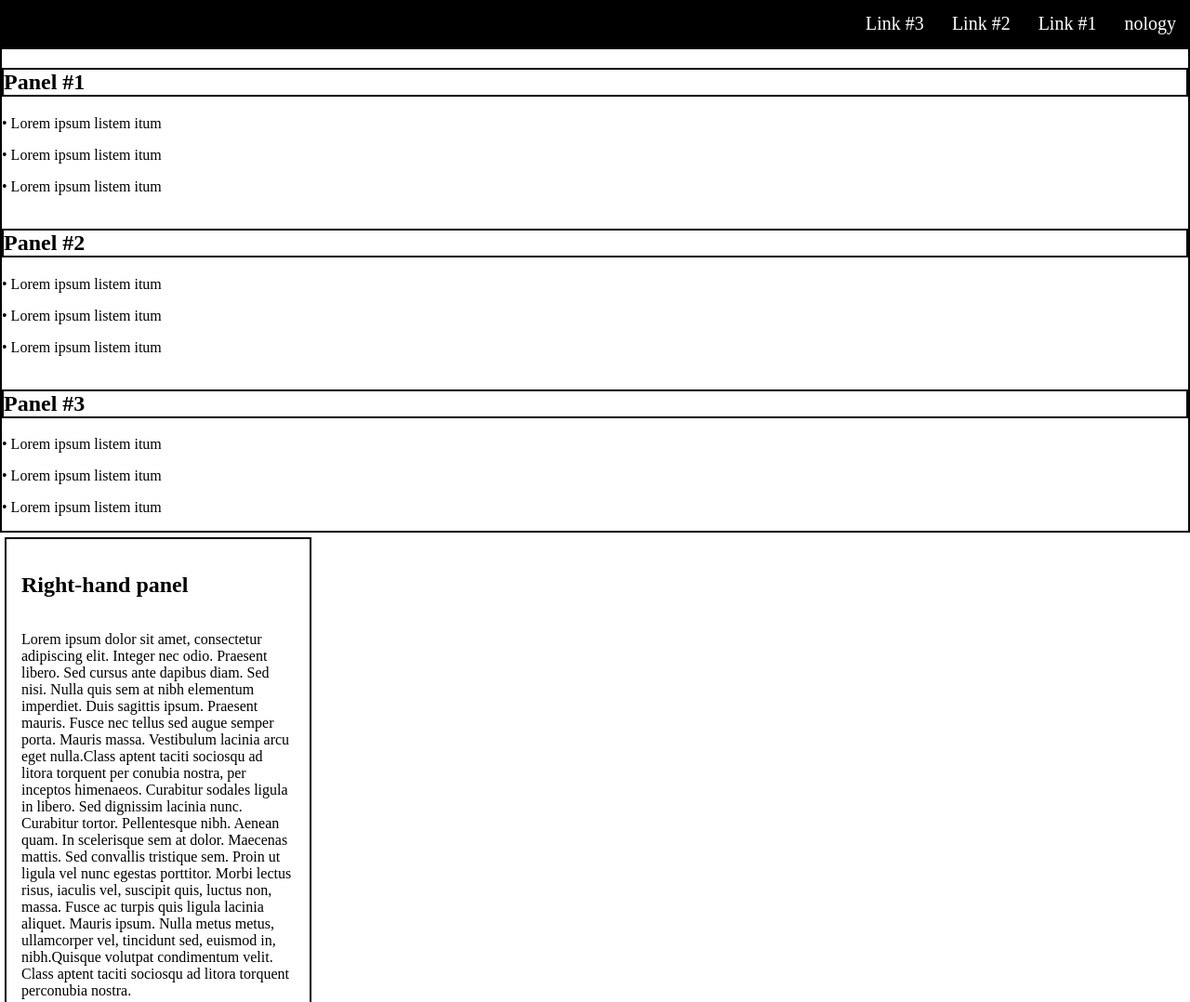
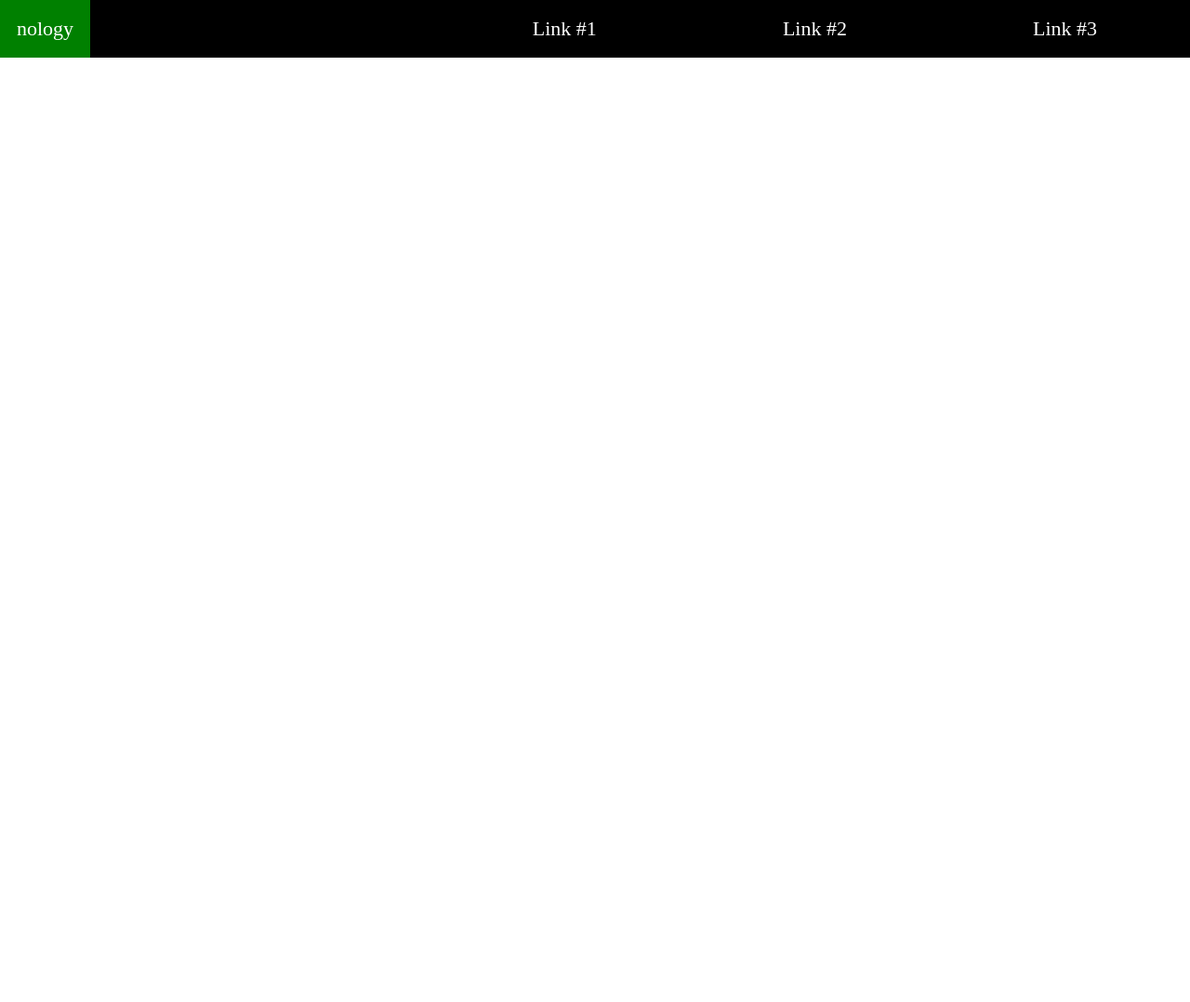
Before and after one commit to PCRUZDEV/flexbox-challenge-one, a plain HTML site: page index.html in a window 1280 px wide. Shown: the top 1078 px of the page at 93% size. After the commit the page ends 800 px from the top, so only its background shows below. Drawn offline with Linux system fonts and the light colour scheme.

Commit message:
corrected navbar using flexbox and making sure when page shrinks the links wrap around each other

```diff
--- a/index.html
+++ b/index.html
@@ -11,15 +11,17 @@
 
 <body>
 
-
-  <div class="navbar">
-    <a class="nology" href="#_nology">nology</a>
-    <a href="#Link1">Link #1</a>
-    <a href="#Link2">Link #2</a>
-    <a href="#Link3">Link #3</a>
-  </div>
+  <nav class="navbar">
+    <a href="#" class="nology">nology</a>
+    <ul class="nav">
+      <li><a href="#">Link #1</a></li>
+      <li><a href="#">Link #2</a></li>
+      <li><a href="#">Link #3</a></li>
+    </ul>
+  </nav>
 
 
+  <!--
   <main class="flex-container">
     <div>
       <h2 class="panel">Panel #1</h2>
@@ -40,6 +42,7 @@
       <p>• Lorem ipsum listem itum</p>
     </div>
   </main>
+
 
   <aside class="flex-container-aside">
     <h2>Right-hand panel</h2>
--- a/style.css
+++ b/style.css
@@ -1,22 +1,44 @@
-body {
+/* Overriding all the default style and setting padding and margin to 0 */
+* {
   margin: 0;
 }
+
+/* sets the background color of navbar */
 .navbar {
   background-color: black;
-  overflow: hidden;
+  width: 100%;
+  display: flex;
+  justify-content: space-between;
+}
+/* nav links using flexbox to create a row */
+.nav {
+  display: flex;
+  align-items: center;
+  flex-wrap: wrap;
 }
 
-.navbar a {
-  padding: 14px 15px;
-  font-size: 20px;
+/* targeting the nology text and background color as well as padding */
+.navbar .nology {
+  font-size: 22px;
   color: white;
-  text-align: center;
-  float: right;
-}
-a {
-  text-decoration: none;
+  background-color: green;
+  padding: 18px;
+  display: inline-block;
 }
 
+/* link text elements */
+.nav a {
+  color: white;
+  font-size: 22px;
+  padding: 100px;
+}
+
+/* removes underline and bullets from text */
+li, a {
+  text-decoration: none;
+  list-style: none;
+}
+/*
 .flex-container, .panel {
   border: 2px solid;
 }
```
